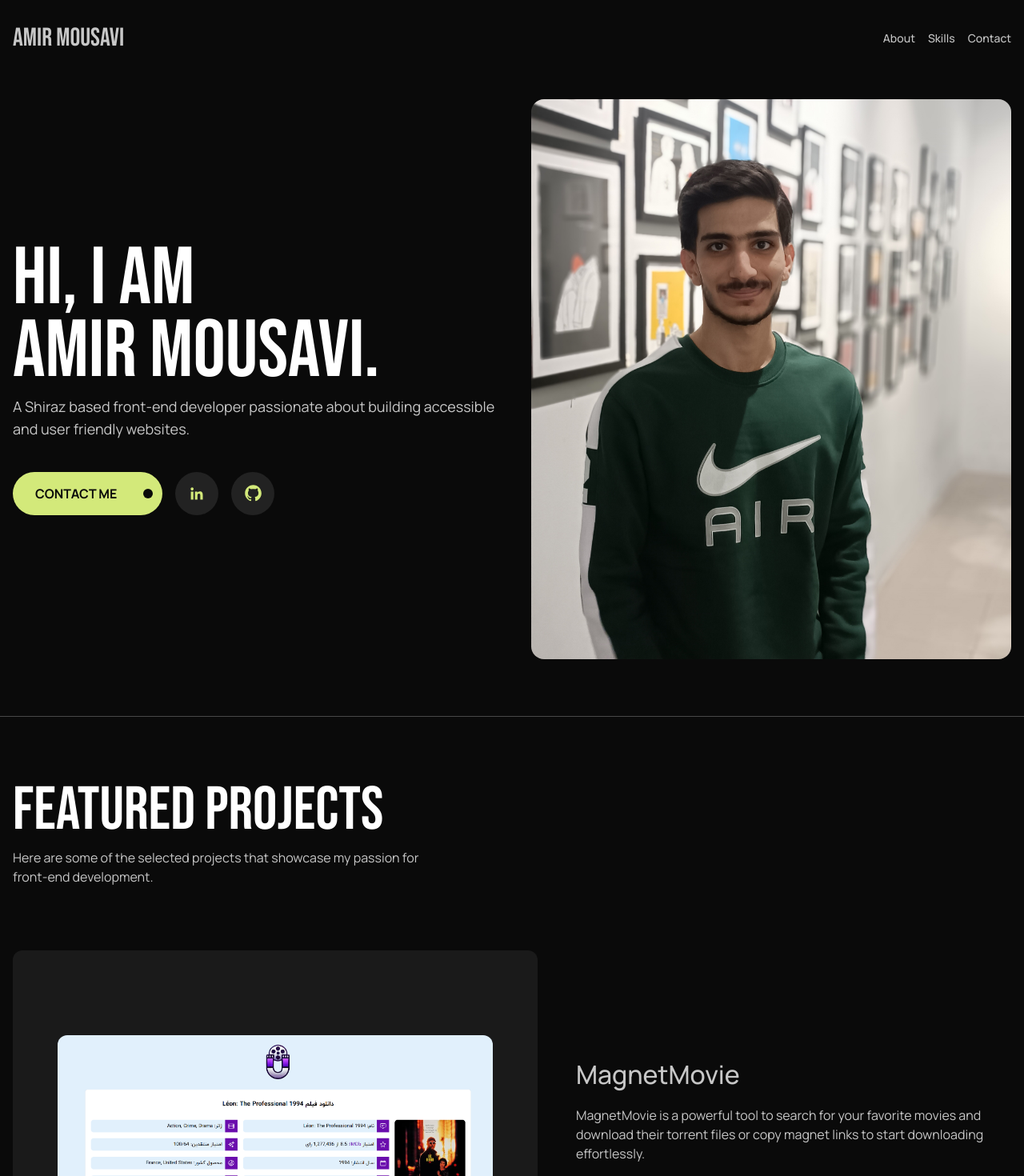
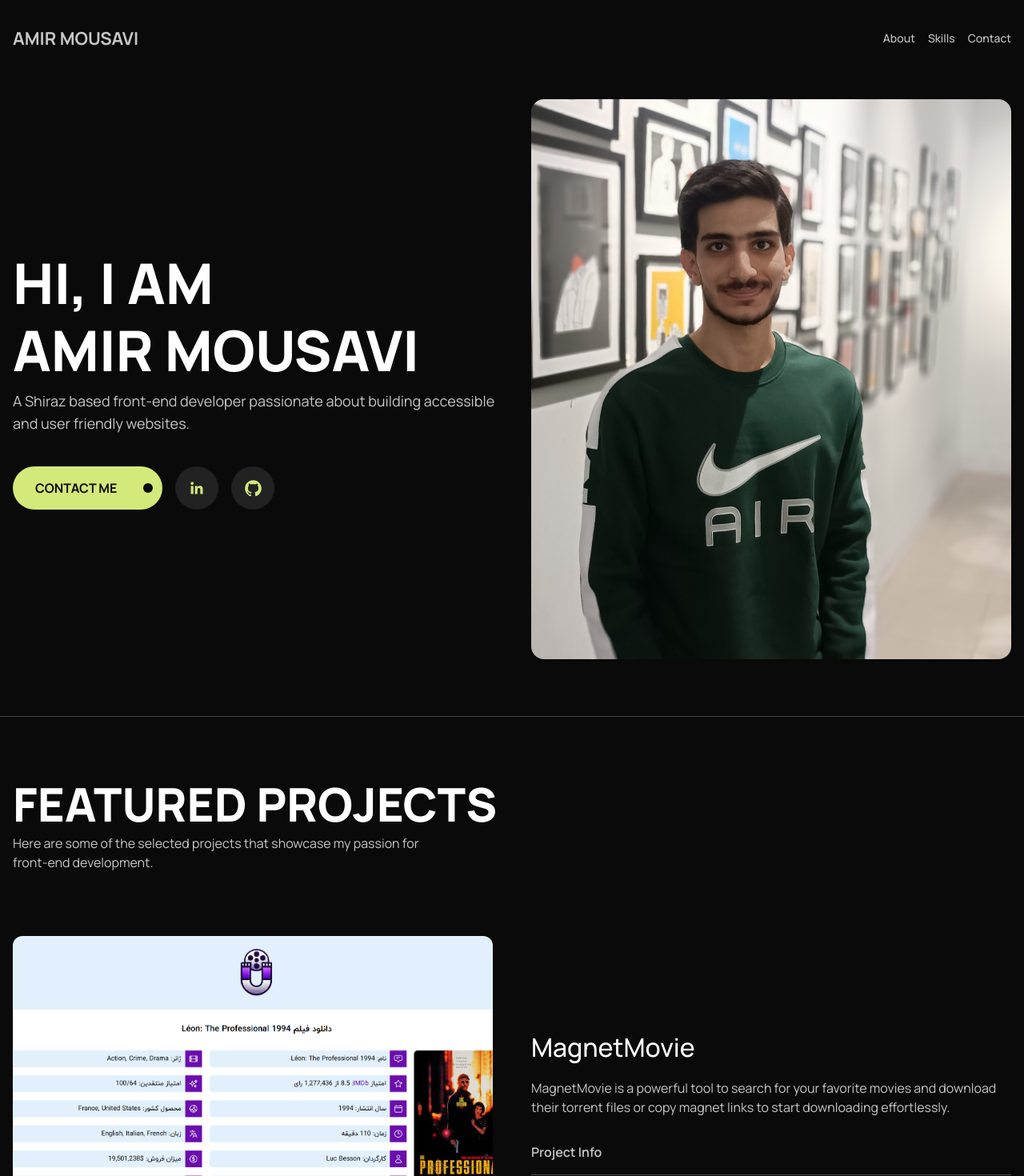
Before and after one commit to amirmousav1/Portfolio, a React (Vite) app: page / in a window 1280 px wide. Shown: the top 1470 px of the page at 80% size. Built offline with nearby package versions, Linux system fonts and the light colour scheme.

Commit message:
changed fonts

```diff
--- a/index.html
+++ b/index.html
@@ -7,7 +7,7 @@
     <link rel="preconnect" href="https://fonts.googleapis.com" />
     <link rel="preconnect" href="https://fonts.gstatic.com" crossorigin />
     <link
-      href="https://fonts.googleapis.com/css2?family=Bebas+Neue&family=Manrope:wght@200..800&display=swap"
+      href="https://fonts.googleapis.com/css2?family=Manrope:wght@200..800&display=swap"
       rel="stylesheet"
     />
     <title>Amir Mousavi Portfolio</title>
--- a/src/App.jsx
+++ b/src/App.jsx
@@ -49,7 +49,7 @@ function App() {
     <div className="bg-[#0A0A0A] font-manrope text-[#C7C7C7]">
       <div className="container mx-auto">
         <header className="sm:h-24 h-[76px] flex justify-between items-center px-4">
-          <span className="text-[28px] sm:text-[32px] font-bebasNeue">
+          <span className="font-bold sm:text-[18px] md:text-[22px] uppercase font-manrope">
             Amir Mousavi
           </span>
           <nav>
@@ -73,9 +73,9 @@ function App() {
         <div className="container mx-auto px-4">
           <section className="flex flex-col sm:flex-row items-center justify-between gap-16 sm:gap-2 mt-10 sm:mt-7 pb-[64px] sm:pb-[71px]">
             <div className="flex-1">
-              <h1 className="font-bebasNeue text-[57px] sm:text-[70px] md:text-[80px] lg:text-[101px] leading-[100%] sm:leading-[90%] text-white">
+              <h1 className="font-manrope text-[37px] sm:text-[43px] md:text-[47px] lg:text-[64px] xl:text-[70px] leading-[120%] font-extrabold text-white">
                 HI, I AM <br />
-                AMIR MOUSAVI.
+                AMIR MOUSAVI
               </h1>
               <p className="text-base sm:text-lg mt-3 sm:mt-2">
                 A Shiraz based front-end developer passionate about building
@@ -158,7 +158,7 @@ function App() {
         </div>
         <div className="border-b border-[#484848]"></div>
         <section className="container mx-auto px-4 mt-16 md:mt-20">
-          <h2 className="font-bebasNeue text-[43px] md:text-[76px] leading-[100%] text-white">
+          <h2 className="font-manrope uppercase font-extrabold text-[26px] md:text-[40px] lg:text-[50px] xl:text-[58px] leading-[100%] text-white">
             Featured Projects
           </h2>
           <p className="leading-[150%] mt-3 md:mt-2">
@@ -178,7 +178,7 @@ function App() {
           className="container mx-auto px-4 pt-20 md:pt-[122px] md:grid grid-cols-5 pb-20 md:pb-[120px]"
         >
           <div className="col-span-2">
-            <h2 className="font-bebasNeue text-[57px] md:text-[76px] leading-[100%] text-white">
+            <h2 className="font-manrope uppercase font-extrabold text-[36px] md:text-[40px] lg:text-[50px] xl:text-[58px] leading-[100%] text-white">
               About me
             </h2>
           </div>
@@ -277,14 +277,14 @@ function App() {
           className="container mx-auto px-4 lg:flex pb-16 md:pb-[107px] pt-20 lg:pt-[120px] gap-6"
         >
           <div className="flex-1">
-            <h3 className="font-bebasNeue text-[50px] md:text-[76px] leading-[100%] text-white">
+            <h3 className="font-manrope uppercase font-extrabold text-[34px] md:text-[40px] lg:text-[50px] xl:text-[58px] leading-[100%] text-white">
               My Capabilities
             </h3>
           </div>
           <div className="flex-1 mt-3 lg:mt-0">
             <p className="text-base md:text-[18px] leading-[160%] md:leading-[150%]">
-              I love learning new things and growing my skills. Right now, I'm
-              good at the following:
+              I love learning new things and growing my skills. Right now,
+              I&apos;m good at the following:
             </p>
             <div className="mt-6 lg:mt-[32px]">
               <ul className="flex text-sm lg:text-base font-bold gap-3 lg:gap-4 flex-wrap">
@@ -307,8 +307,8 @@ function App() {
         >
           <div className="flex-1 flex flex-col justify-between">
             <div>
-              <h3 className="font-bebasNeue text-[50px] md:text-[76px] leading-[100%] text-white">
-                Let's connect
+              <h3 className="font-manrope uppercase font-extrabold text-[36px] md:text-[40px] lg:text-[50px] xl:text-[58px] leading-[100%] text-white">
+                Let&apos;s connect
               </h3>
               <div className="mt-4 flex flex-col gap-2 md:text-[18px]">
                 <span>
@@ -318,7 +318,7 @@ function App() {
                   </span>
                 </span>
                 <span>
-                  For more info, here's my{" "}
+                  For more info, here&apos;s my{" "}
                   <a
                     className="border-b py-1 border-primary text-white"
                     href="#"
--- a/src/Project.jsx
+++ b/src/Project.jsx
@@ -1,15 +1,15 @@
 function Project({ data }) {
   return (
     <div className="md:flex items-center gap-12 mb-[96px] md:mb-[120px]">
-      <div className="bg-[#1A1A1A] hover:bg-[#2D2D2D] duration-300 hover:-translate-y-5 flex-1 aspect-square rounded-xl md:w-[500px] flex items-center p-8 md:p-14">
+      <div className="bg-[#1A1A1A] hover:bg-[#2D2D2D] duration-300 hover:-translate-y-5 flex-1 aspect-square rounded-xl md:w-[500px] flex items-center">
         <img
-          className="rounded-xl object-cover"
+          className="rounded-xl object-cover h-full"
           src={`${data.image}`}
           alt={`${data.title}`}
         />
       </div>
       <div className="flex-1 mt-10 md:mt-0">
-        <h3 className="text-[24px] md:text-[32px] font-medium leading-[140%]">
+        <h3 className="text-[24px] md:text-[32px] text-white font-medium leading-[140%]">
           {data.title}
         </h3>
         <p className="mt-4 leading-[150%]">{data.description}</p>
--- a/tailwind.config.js
+++ b/tailwind.config.js
@@ -4,7 +4,6 @@ export default {
   theme: {
     extend: {
       fontFamily: {
-        bebasNeue: ["Bebas Neue"],
         manrope: ["Manrope"],
       },
       colors: {
```
